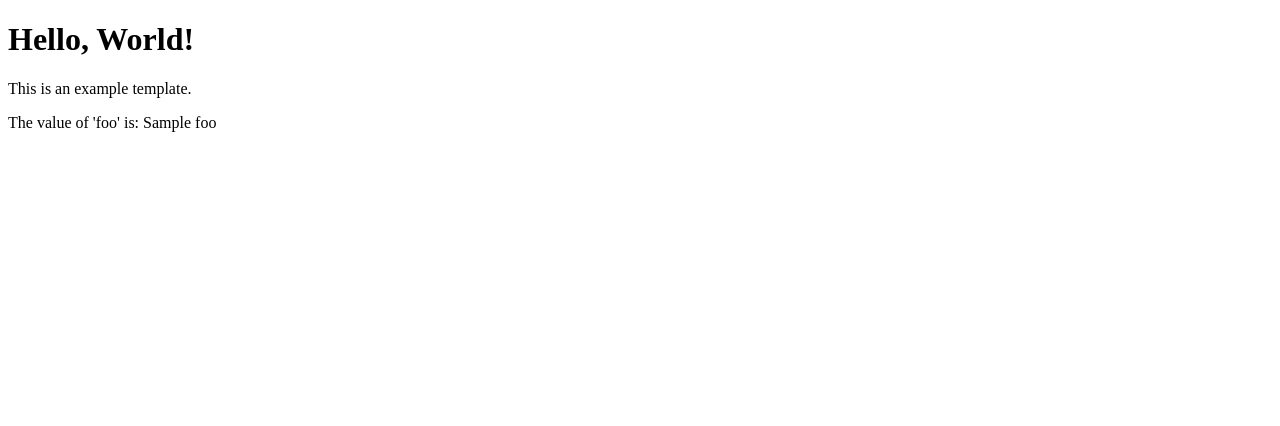
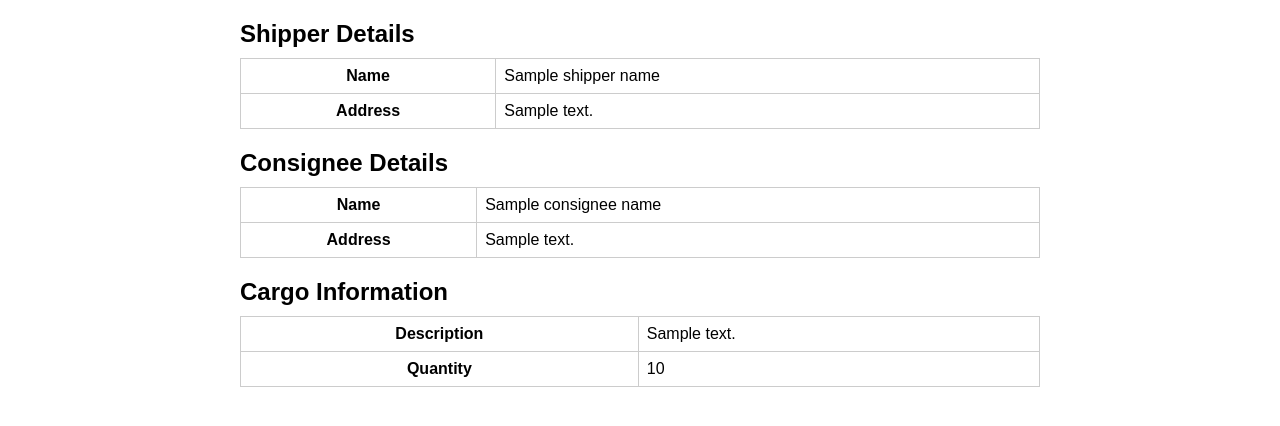
Before and after one commit to boutsko/portcall, a Django app: template core/templates/example_template.html in a window 1280 px wide. Shown: the top 426 px of the page. Run offline with Django 5.2, Linux system fonts and the light colour scheme; the template is opened without the code that fills it: most values are stand-ins (such as "Sample title", 1, 10 or a date in 2020).

Commit message:
generate pdf v0.2

```diff
--- a/core/templates/example_template.html
+++ b/core/templates/example_template.html
@@ -3,16 +3,82 @@
 <head>
     <meta charset="UTF-8">
     <meta name="viewport" content="width=device-width, initial-scale=1.0">
-    <title>Example Template</title>
+    <title>Bill of Lading</title>
+    <style>
+        /* Define your CSS styles here */
+        body {
+            font-family: Arial, sans-serif;
+            margin: 20px;
+        }
+        .container {
+            max-width: 800px;
+            margin: 0 auto;
+        }
+        .section {
+            margin-bottom: 20px;
+        }
+        .section h2 {
+            margin-bottom: 10px;
+        }
+        .section table {
+            width: 100%;
+            border-collapse: collapse;
+        }
+        .section table th, .section table td {
+            padding: 8px;
+            border: 1px solid #ccc;
+        }
+    </style>
 </head>
 <body>
-    <h1>Hello, World!</h1>
-    <p>This is an example template.</p>
+    <div class="container">
+        <div class="section">
+            <h2>Shipper Details</h2>
+            <table>
+                <tr>
+                    <th>Name</th>
+                    <td>{{ shipper_name }}</td>
+                </tr>
+                <tr>
+                    <th>Address</th>
+                    <td>{{ shipper_address }}</td>
+                </tr>
+                <!-- Add more shipper details as needed -->
+            </table>
+        </div>
 
-    {% if foo %}
-    <p>The value of 'foo' is: {{ foo }}</p>
-    {% else %}
-    <p>'foo' is not defined in the context.</p>
-    {% endif %}
+        <div class="section">
+            <h2>Consignee Details</h2>
+            <table>
+                <tr>
+                    <th>Name</th>
+                    <td>{{ consignee_name }}</td>
+                </tr>
+                <tr>
+                    <th>Address</th>
+                    <td>{{ consignee_address }}</td>
+                </tr>
+                <!-- Add more consignee details as needed -->
+            </table>
+        </div>
+
+        <div class="section">
+            <h2>Cargo Information</h2>
+            <table>
+                <tr>
+                    <th>Description</th>
+                    <td>{{ cargo_description }}</td>
+                </tr>
+                <tr>
+                    <th>Quantity</th>
+                    <td>{{ cargo_quantity }}</td>
+                </tr>
+                <!-- Add more cargo details as needed -->
+            </table>
+        </div>
+
+        <!-- Add more sections for other information like port details, master, etc. -->
+
+    </div>
 </body>
 </html>
--- a/core/urls.py
+++ b/core/urls.py
@@ -20,4 +20,5 @@ urlpatterns = [
     path('generate-pdf/<int:bill_of_lading_id>/', GeneratePDFView.as_view(), name='generate_pdf'),  # Specify URL pattern with bill_of_lading_id
     # path('pdf/', MyPDFView.as_view(), name='pdf_view'),
     path('example/', generate_example_pdf, name='example_view'),
+    path('generate-pdf1/', GeneratePDFView.as_view(), name='generate_pdf1'),
 ]
```
Also changed, not shown: core/views.py (+33 -0 lines).
